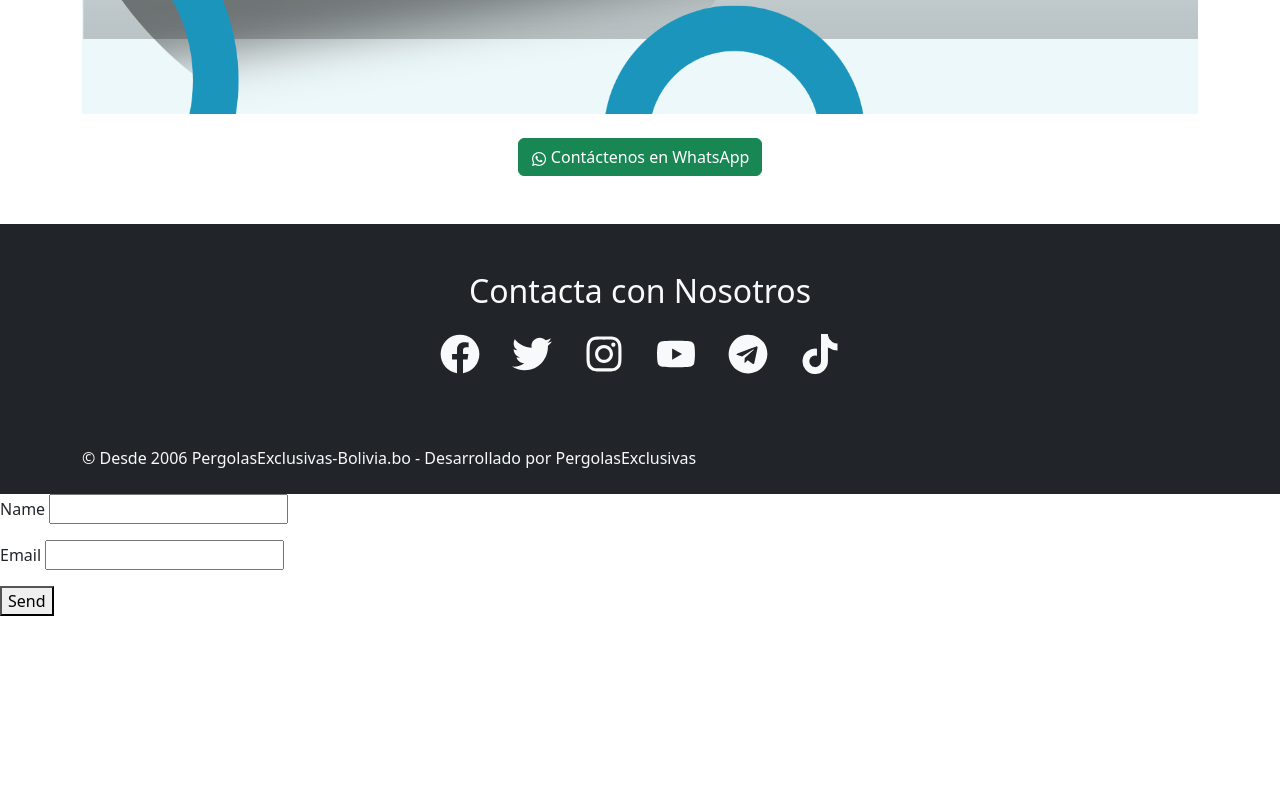
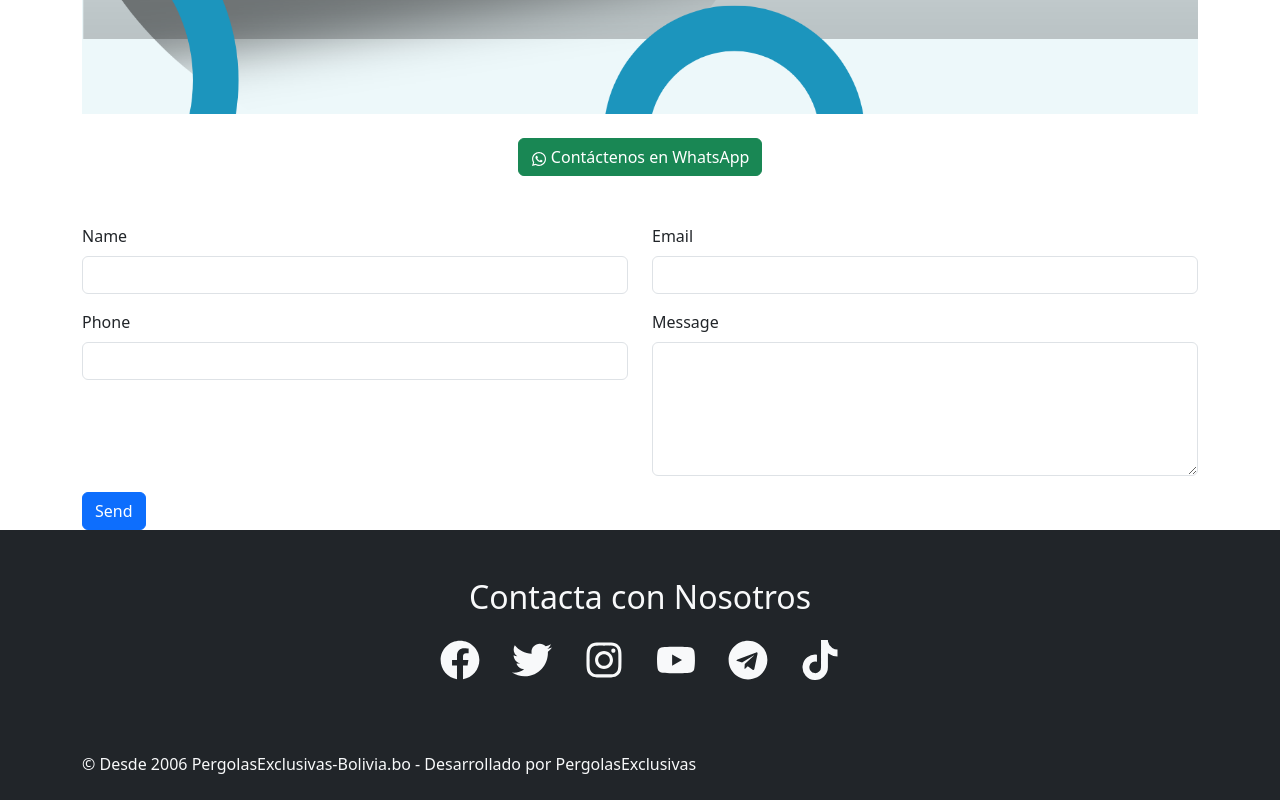
Before and after one commit to JCesar25/pergolaslions3, a React (Create React App) app: page / in a window 1280 px wide. Shown: the part 3463-4263 px from the top of the page. Before the commit the page ends 4095 px from the top, so only its background shows below. Built offline with nearby package versions, Linux system fonts and the light colour scheme.

Commit message:
formularioContacto

```diff
--- a/src/App.js
+++ b/src/App.js
@@ -15,10 +15,11 @@ function App() {
       <Hero/>
       <Products/>
       <About/>
+      <ContactoFormulario/>
       <Contact/>
       <Footer/>
       <FloatingWhatsAppButton/>
-      <ContactoFormulario/>
+
 
     </div>
   );
--- a/src/Componentes/ContactoFormulario.js
+++ b/src/Componentes/ContactoFormulario.js
@@ -1,19 +1,39 @@
-import React from 'react'
+import React from 'react';
 
 const ContactoFormulario = () => {
   return (
-    <form name="contact" netlify>
-    <p>
-      <label>Name <input type="text" name="name" /></label>
-    </p>
-    <p>
-      <label>Email <input type="email" name="email" /></label>
-    </p>
-    <p>
-      <button type="submit">Send</button>
-    </p>
-  </form>
-  )
-}
+    <form name="contact" netlify className="container">
+      <div className="row">
+        <div className="col-md-6">
+          <div className="mb-3">
+            <label htmlFor="name" className="form-label">Name</label>
+            <input type="text" className="form-control" id="name" name="name" />
+          </div>
+        </div>
+        <div className="col-md-6">
+          <div className="mb-3">
+            <label htmlFor="email" className="form-label">Email</label>
+            <input type="email" className="form-control" id="email" name="email" />
+          </div>
+        </div>
+      </div>
+      <div className="row">
+        <div className="col-md-6">
+          <div className="mb-3">
+            <label htmlFor="phone" className="form-label">Phone</label>
+            <input type="tel" className="form-control" id="phone" name="phone" />
+          </div>
+        </div>
+        <div className="col-md-6">
+          <div className="mb-3">
+            <label htmlFor="message" className="form-label">Message</label>
+            <textarea className="form-control" id="message" name="message" rows="5"></textarea>
+          </div>
+        </div>
+      </div>
+      <button type="submit" className="btn btn-primary">Send</button>
+    </form>
+  );
+};
 
-export default ContactoFormulario
+export default ContactoFormulario;
```
